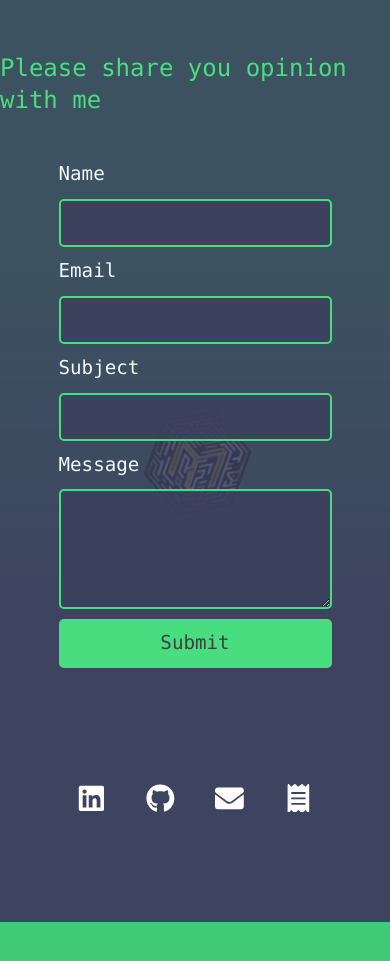
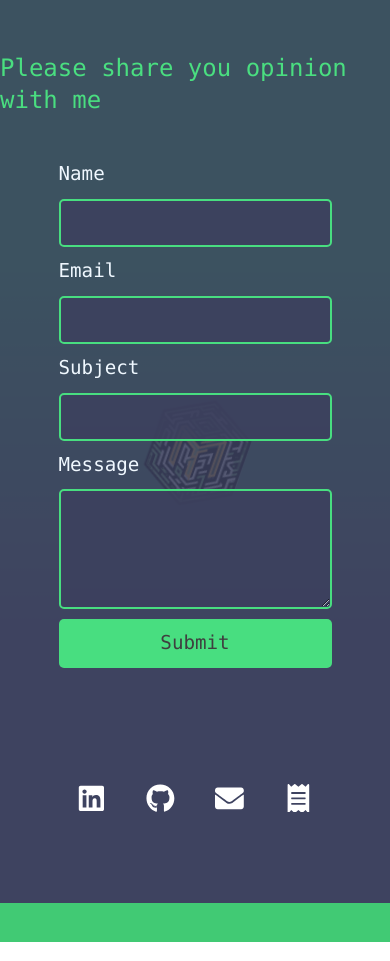
Before and after one commit to Milad-fotoohnejad/My_Portfolio, a Next.js app: page /pages/contact in a window 390 px wide. Shown: the top 961 px of the page. Built offline with nearby package versions, Linux system fonts and the light colour scheme.

Commit message:
Updated the mobile view issue with the content height

```diff
--- a/app/components/experiences.tsx
+++ b/app/components/experiences.tsx
@@ -59,7 +59,7 @@ export const Experiences = () => {
   ];
 
   return (
-    <div className="mobile-v mt-1 flex flex-col items-center op-back p-5 rounded-md">
+    <div className="mobile-v mt-1 flex flex-col items-center content-bottom op-back p-5 rounded-md">
       <div ref={ref} className="w-full">
         <Typewriter
           text="What I experienced..."
--- a/app/globals.css
+++ b/app/globals.css
@@ -478,8 +478,8 @@ html {
     margin-bottom: 10%;
   }
 
-  .op-back {
-      padding-bottom: 20%;
+  .content-bottom {
+      padding-bottom: 15%;
   }
 
   .mobile-nav {
--- a/app/pages/cm_project/page.tsx
+++ b/app/pages/cm_project/page.tsx
@@ -41,7 +41,7 @@ export default function CmProject() {
   };
   return (
     <>
-      <div className="op-back rounded-md p-5">
+      <div className="op-back content-bottom rounded-md p-5">
         <div className="text-white">
           <h1 className="font-mono text-4xl mb-6">Classic Mafia Game</h1>
 
--- a/app/pages/contact/page.tsx
+++ b/app/pages/contact/page.tsx
@@ -21,7 +21,7 @@ export default function Contact() {
   };
 
   return (
-    <div className="op-back">
+    <div className="op-back content-bottom">
       <div className="formContent font-mono">
         <p className="title text-2xl text-green-400 mt-5">Please share you opinion with me</p>
         <form id="contactForm" onSubmit={sendEmail}>
--- a/app/pages/legal/page.tsx
+++ b/app/pages/legal/page.tsx
@@ -3,7 +3,7 @@ import { useRouter } from "next/router";
 
 const Legal = () => {
   return (
-    <div className="mobile-v flex flex-col items-center justify-between op-back p-5 rounded-md font-sans">
+    <div className="mobile-v flex flex-col items-center justify-between op-back content-bottom p-5 rounded-md font-sans">
       <h1 className="text-6xl font-bold m-5 text-green-400 w-full text-center font-mono">
         Legal Information
       </h1>
--- a/app/pages/viu_project/page.tsx
+++ b/app/pages/viu_project/page.tsx
@@ -35,7 +35,7 @@ export default function VbProject() {
   };
   return (
     <>
-      <div className="op-back rounded-md p-5">
+      <div className="op-back content-bottom rounded-md p-5">
         <div className="text-white">
           <h1 className="font-mono text-4xl mb-6">
             VIU Culinary Cross-platform Application
--- a/app/pages/wc_project/page.tsx
+++ b/app/pages/wc_project/page.tsx
@@ -89,7 +89,7 @@ export default function VbProject() {
             </div>
           </section>
 
-          <section className="op-back rounded-md p-3">
+          <section className="op-back content-bottom rounded-md p-3">
             <h2 className="font-mono text-2xl mb-4">Introduction</h2>
             <button className="web flex text-gray-800 bg-blue-200 rounded-md p-2 mb-2 justify-center text-lg">
             <a href="https://milad-fotoohnejad.github.io/WhichCam_Web/index.html" > Visit Website</a>
```
